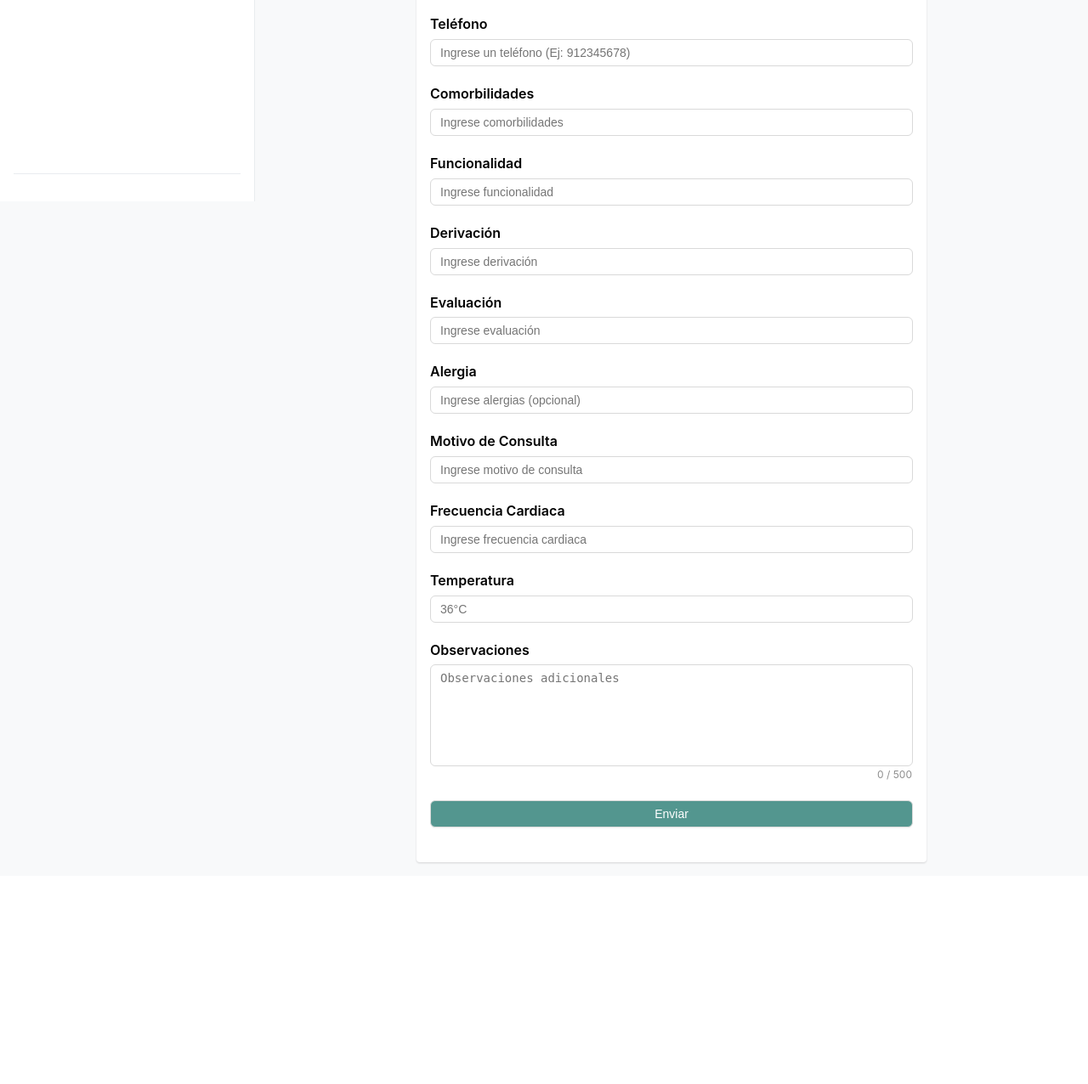
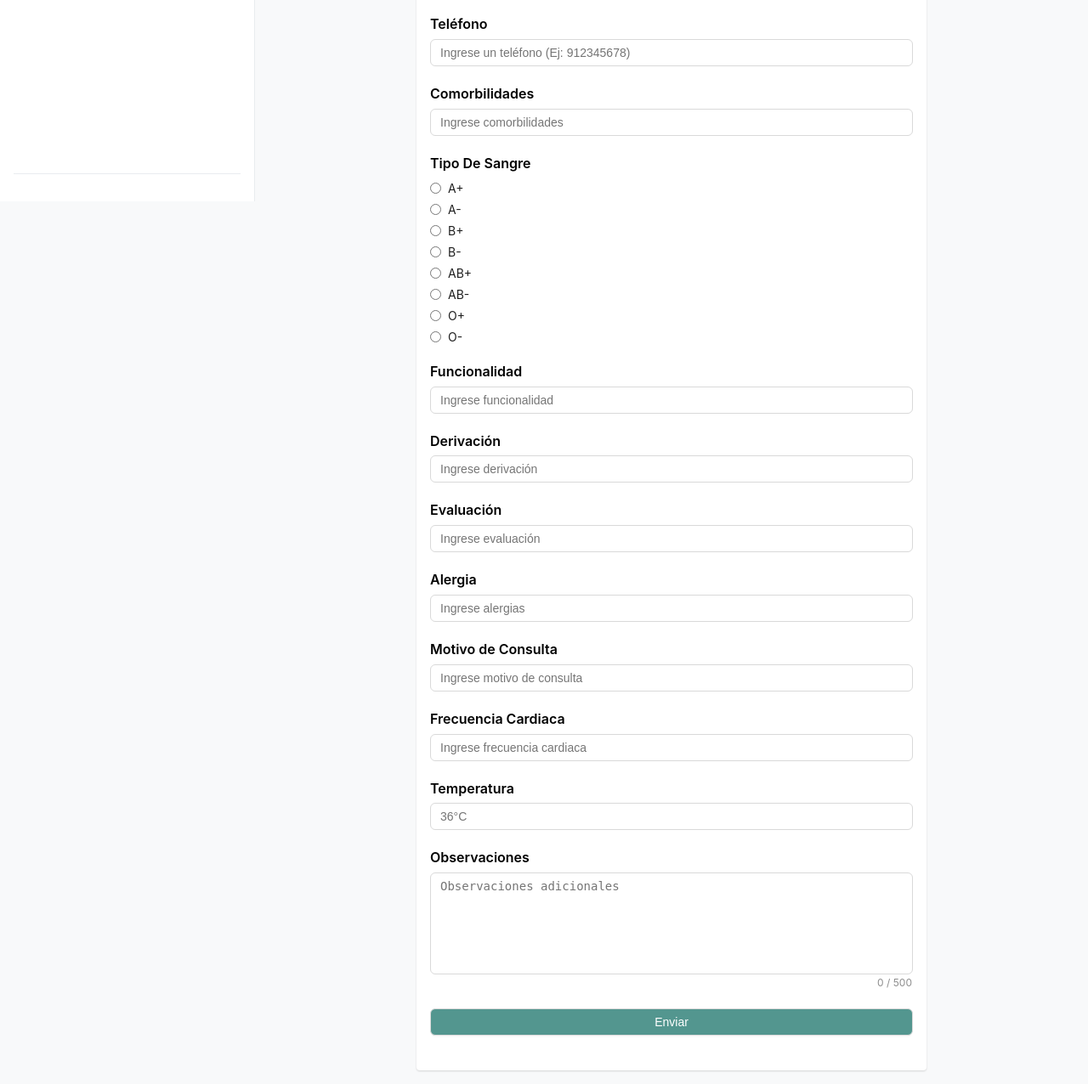
Before and after one commit to PalomaWatona/proyecto-integrado, a Django app: page /formulario/ in a window 1280 px wide. Shown: the part 563-1839 px from the top of the page at 85% size. Before the commit the page ends 1580 px from the top, so only its background shows below. Run offline with Django 5.2, Linux system fonts and the light colour scheme.

Commit message:
Cambios Formulario

```diff
--- a/proyecto/datosMedicos/templates/formularioHospital.html
+++ b/proyecto/datosMedicos/templates/formularioHospital.html
@@ -111,6 +111,45 @@
                             <input type="text" name="comorbilidades" placeholder="Ingrese comorbilidades" required>
                         </div>
 
+                        <!-- Tipo De Sangre-->
+                        <div class="input-group">
+                            <label class="input-label">Tipo De Sangre</label>
+                            <div class="radio-group">
+                                <div class="radio-item">
+                                    <input type="radio" id="A+" name="tipoDeSangre" value="A+">
+                                    <label for="A+">A+</label>
+                                </div>
+                                <div class="radio-item">
+                                    <input type="radio" id="A-" name="tipoDeSangre" value="A-">
+                                    <label for="A-">A-</label>
+                                </div>
+                                <div class="radio-item">
+                                    <input type="radio" id="B+" name="tipoDeSangre" value="B+">
+                                    <label for="B+">B+</label>
+                                </div>
+                                <div class="radio-item">
+                                    <input type="radio" id="B-" name="tipoDeSangre" value="B-">
+                                    <label for="B-">B-</label>
+                                </div>
+                                <div class="radio-item">
+                                    <input type="radio" id="AB+" name="tipoDeSangre" value="AB+">
+                                    <label for="AB+">AB+</label>
+                                </div>
+                                <div class="radio-item">
+                                    <input type="radio" id="AB-" name="tipoDeSangre" value="AB-">
+                                    <label for="AB-">AB-</label>
+                                </div>
+                                <div class="radio-item">
+                                    <input type="radio" id="O+" name="tipoDeSangre" value="O+">
+                                    <label for="O+">O+</label>
+                                </div>
+                                <div class="radio-item">
+                                    <input type="radio" id="O-" name="tipoDeSangre" value="O-">
+                                    <label for="O-">O-</label>
+                                </div>
+                            </div>
+                        </div>
+
                         <!-- Funcionalidad -->
                         <div class="input-group">
                             <label class="input-label">Funcionalidad</label>
@@ -132,7 +171,7 @@
                         <!-- Alergia -->
                         <div class="input-group">
                             <label class="input-label">Alergia</label>
-                            <input type="text" name="Alergia" placeholder="Ingrese alergias (opcional)">
+                            <input type="text" name="Alergia" placeholder="Ingrese alergias">
                         </div>
 
                         <!-- Motivo de Consulta -->
--- a/proyecto/datosMedicos/views.py
+++ b/proyecto/datosMedicos/views.py
@@ -105,7 +105,6 @@ def procesado(request):
     rut = request.POST['rut']
     nom = request.POST['nombre']
     mot = request.POST['motivoConsulta']
-    vit = request.POST['signosVitales']
     tem = request.POST['temperatura']
     lic = request.POST['azucarEnSangre'] #Azucar En Sangre, solo se vea si es Diabetico
     art = request.POST['precionArterial']
```
